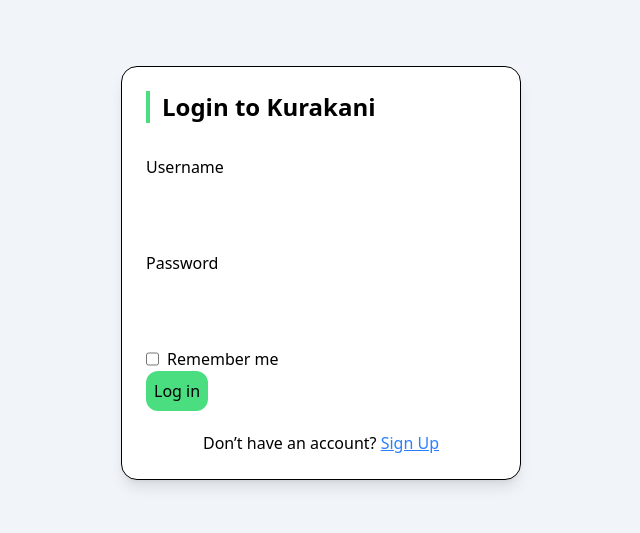
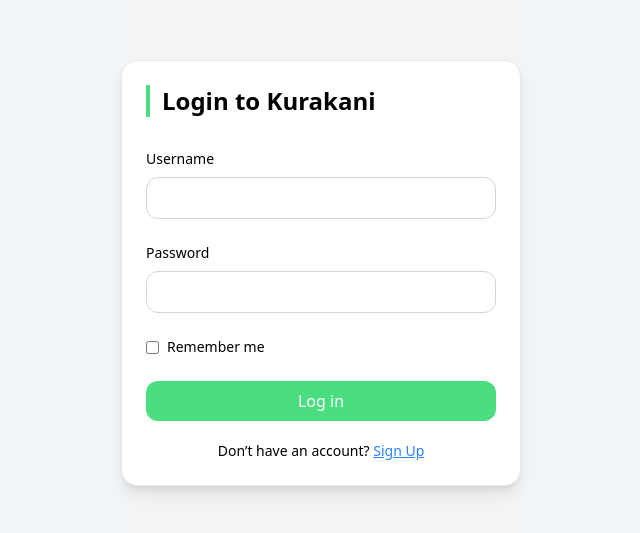
Before and after one commit to abhinavbaral/Kurakani, a React (Vite) app in the folder frontend/: page /login in a window 1280 px wide. Shown: the part 127-660 px from the top of the page, without its empty margins (319-959 px from the left). Built offline with nearby package versions, Linux system fonts and the light colour scheme.

Commit message:
Ai coded css

```diff
--- a/frontend/src/Pages/Login.jsx
+++ b/frontend/src/Pages/Login.jsx
@@ -74,15 +74,15 @@
   };
 
   return (
-    <div className="h-screen flex flex-row justify-center items-center">
-      <div className="w-[400px] h-fit bg-cardBgLight dark:bg-cardBgDark rounded-2xl p-6 border shadow-lg">
+  <div className="min-h-screen flex justify-center items-center bg-gray-100 dark:bg-gray-900">
+  <div className="w-[400px] bg-cardBgLight dark:bg-cardBgDark rounded-2xl p-6 shadow-lg border border-gray-200 dark:border-gray-700">
 
-        <p className="text-2xl font-bold border-l-4 border-greenAccent px-3">
+    <p className="text-2xl font-bold border-l-4 border-greenAccent pl-3">
       Login to Kurakani
     </p>
 
     {error && (
-          <p className="mt-6 bg-red-300 border-2 border-red-500 p-2 rounded-xl">
+      <p className="mt-6 bg-red-100 border border-red-500 text-red-700 p-2 rounded-xl">
         {error}
       </p>
     )}
@@ -90,44 +90,46 @@
     <form onSubmit={handleFormSubmit}>
       {/* username */}
       <div className="flex flex-col mt-8 gap-2">
-            <label>Username</label>
+        <label className="text-sm font-medium">Username</label>
         <input
           type="text"
-              className="p-2 rounded-xl"
+          className="w-full p-2 rounded-xl border border-gray-300 dark:border-gray-600 bg-transparent focus:outline-none focus:ring-2 focus:ring-greenAccent"
           onChange={(e) => setUsername(e.target.value)}
         />
-            {usrError && <p className="text-red-400">{usrError}</p>}
+        {usrError && <p className="text-red-500 text-sm">{usrError}</p>}
       </div>
 
       {/* password */}
-          <div className="flex flex-col my-6 gap-2">
-            <label>Password</label>
+      <div className="flex flex-col mt-6 gap-2">
+        <label className="text-sm font-medium">Password</label>
         <input
           type="password"
-              className="p-2 rounded-xl"
+          className="w-full p-2 rounded-xl border border-gray-300 dark:border-gray-600 bg-transparent focus:outline-none focus:ring-2 focus:ring-greenAccent"
           onChange={(e) => setPassword(e.target.value)}
         />
-            {pasError && <p className="text-red-400">{pasError}</p>}
+        {pasError && <p className="text-red-500 text-sm">{pasError}</p>}
       </div>
 
       {/* remember */}
-          <div className="flex flex-row mt-6 gap-2">
+      <div className="flex items-center mt-6 gap-2">
         <input
           type="checkbox"
+          className="accent-greenAccent"
           onChange={(e) => setRemember(e.target.checked)}
         />
-            <label>Remember me</label>
+        <label className="text-sm">Remember me</label>
       </div>
 
       {/* submit */}
-          <input
+      <button
         type="submit"
-            value={loading ? "Logging in..." : "Log in"}
         disabled={loading}
-            className="bg-greenAccent p-2 rounded-xl cursor-pointer"
-          />
+        className="w-full mt-6 bg-greenAccent text-white p-2 rounded-xl transition hover:opacity-90 disabled:opacity-50 disabled:cursor-not-allowed"
+      >
+        {loading ? "Logging in..." : "Log in"}
+      </button>
 
-          <div className="mt-5 text-center">
+      <div className="mt-5 text-center text-sm">
         <p>
           Don’t have an account?{" "}
           <Link to="/signup" className="text-blue-500 underline">
--- a/frontend/src/Pages/Signup.jsx
+++ b/frontend/src/Pages/Signup.jsx
@@ -59,48 +59,52 @@
   };
 
   return (
-    <div className="h-screen flex flex-row justify-center items-center">
-      <div className="w-[400px] h-fit bg-cardBgLight dark:bg-cardBgDark rounded-2xl p-6 border shadow-lg">
+  <div className="min-h-screen flex justify-center items-center bg-gray-100 dark:bg-gray-900">
+  <div className="w-[400px] bg-cardBgLight dark:bg-cardBgDark rounded-2xl p-6 shadow-lg border border-gray-200 dark:border-gray-700">
 
-        <p className="text-2xl font-bold border-l-4 border-greenAccent px-3">
+    <p className="text-2xl font-bold border-l-4 border-greenAccent pl-3">
       Signup to Kurakani
     </p>
 
     {error && (
-          <p className="mt-6 bg-red-300 border-2 border-red-500 p-2 rounded-xl">
+      <p className="mt-6 bg-red-100 border border-red-500 text-red-700 p-2 rounded-xl">
         {error}
       </p>
     )}
 
     <form onSubmit={handleFormSubmit}>
+      {/* username */}
       <div className="flex flex-col mt-8 gap-2">
-            <label>Username</label>
+        <label className="text-sm font-medium">Username</label>
         <input
           type="text"
-              className="p-2 rounded-xl"
+          className="w-full p-2 rounded-xl border border-gray-300 dark:border-gray-600 bg-transparent focus:outline-none focus:ring-2 focus:ring-greenAccent"
           onChange={(e) => setUsername(e.target.value)}
         />
-            {usrError && <p className="text-red-400">{usrError}</p>}
+        {usrError && <p className="text-red-500 text-sm">{usrError}</p>}
       </div>
 
-          <div className="flex flex-col my-6 gap-2">
-            <label>Password</label>
+      {/* password */}
+      <div className="flex flex-col mt-6 gap-2">
+        <label className="text-sm font-medium">Password</label>
         <input
           type="password"
-              className="p-2 rounded-xl"
+          className="w-full p-2 rounded-xl border border-gray-300 dark:border-gray-600 bg-transparent focus:outline-none focus:ring-2 focus:ring-greenAccent"
           onChange={(e) => setPassword(e.target.value)}
         />
-            {pasError && <p className="text-red-400">{pasError}</p>}
+        {pasError && <p className="text-red-500 text-sm">{pasError}</p>}
       </div>
 
-          <input
+      {/* submit */}
+      <button
         type="submit"
-            value={loading ? "Signing Up..." : "Sign Up"}
         disabled={loading}
-            className="bg-greenAccent p-2 rounded-xl cursor-pointer"
-          />
+        className="w-full mt-6 bg-greenAccent text-white p-2 rounded-xl transition hover:opacity-90 disabled:opacity-50 disabled:cursor-not-allowed"
+      >
+        {loading ? "Signing Up..." : "Sign Up"}
+      </button>
 
-          <div className="mt-5 text-center">
+      <div className="mt-5 text-center text-sm">
         <p>
           Already have an account?{" "}
           <Link to="/login" className="text-blue-500 underline">
```
Lines whose indentation alone changed are shown as unchanged.
